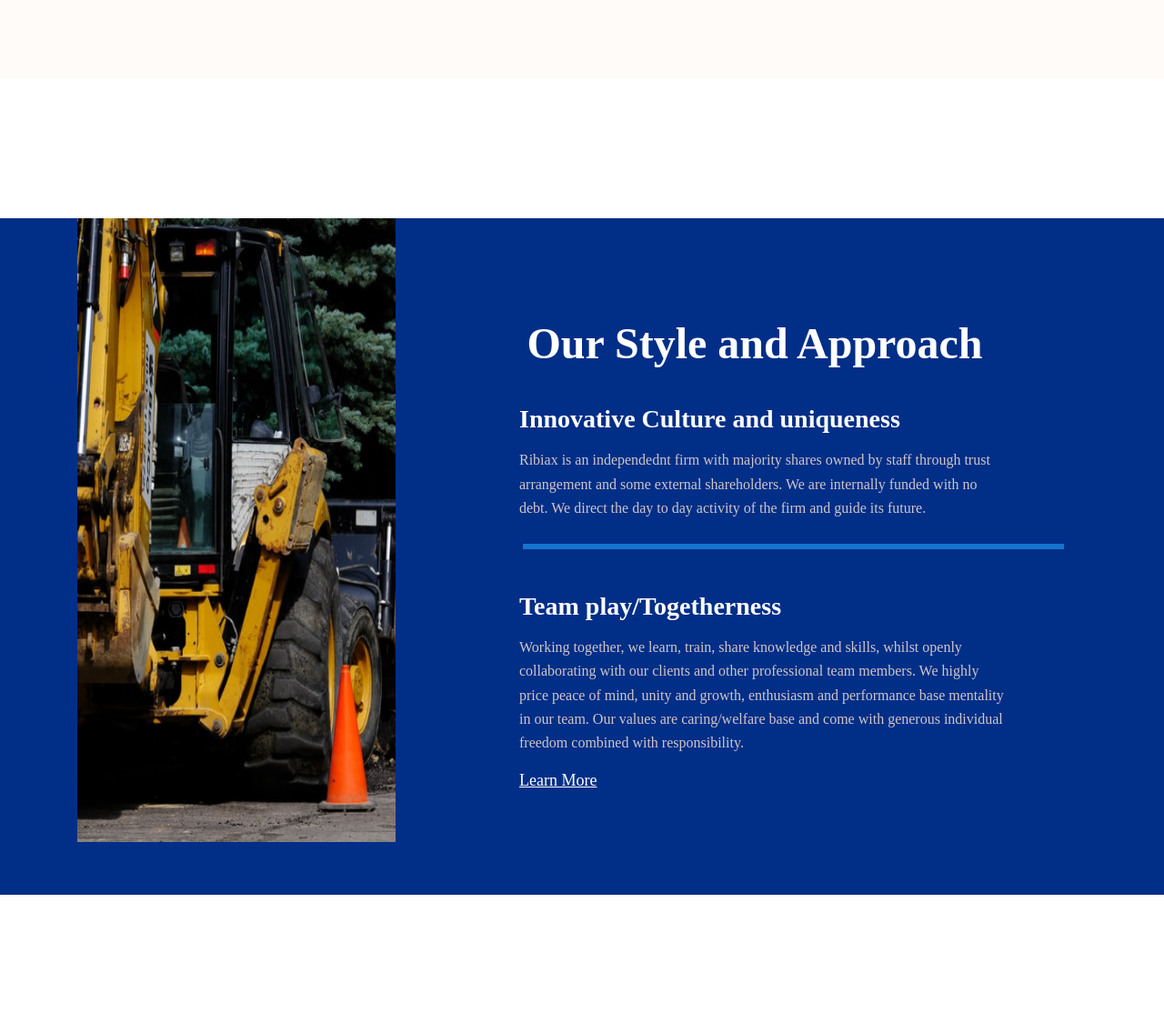
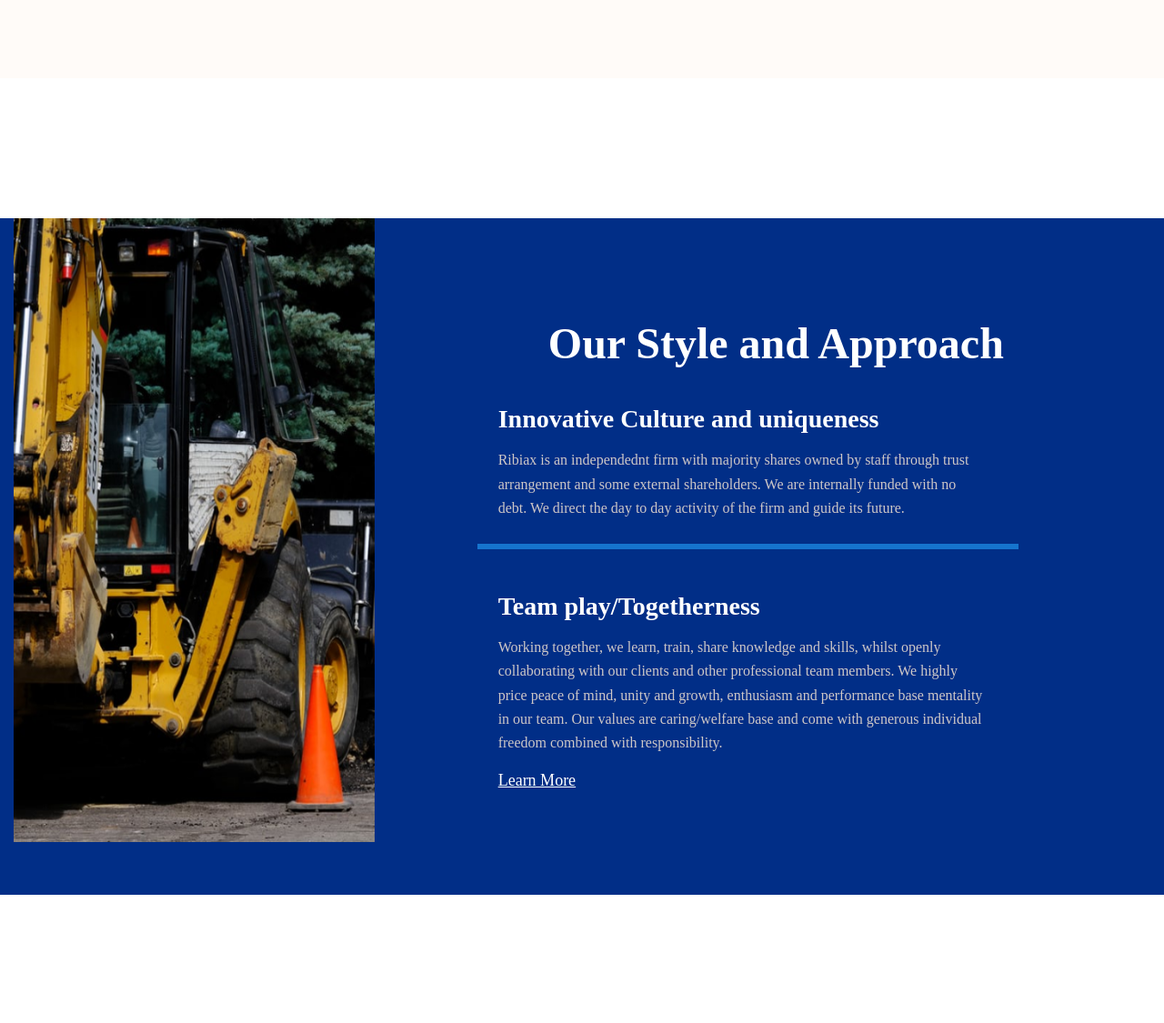
Before and after one commit to EbukaPeter55/ebukapeter55.github.io-ribiax-engr-website, a PHP site: page /landing.html in a window 1280 px wide. Shown: the part 2774-3899 px from the top of the page at 91% size. Run offline with PHP 8.4, Linux system fonts and the light colour scheme; some libraries are stand-ins or nearby versions; some web fonts are replaced.

Commit message:
fixed some bugs on the landing page, remaining the footer, the hero section animation and some minor responsive bugs

```diff
--- a/landing.html
+++ b/landing.html
@@ -97,8 +97,7 @@
     </div>
   </section>
 <!-- Services section -->
-<section>
-  <div class="container-fluid services">
+<section class="container-fluid services">
     <div class="container services-content">
     <h2>We provide the best services<br> in construction.</h2>
     <p>We have developed a high level of expertise in a number of related fields<br>
@@ -168,14 +167,12 @@
         </div>
       </div>
   </div>
-  </div>
 </section>
 <!-- End of services section -->
 
 <!-- Style and Approach -->
 <section>
-  <div class="style">
- <div class="container con">
+  <div class="style container-fluid">
   <div class="row">
     <div class="col-md-4 col col-sm-3 col-lg-4 hel">
    <img src="image/civil-engr-background-2.png" alt="helmet" class="img-fluid">
@@ -196,7 +193,6 @@
       <a href="about-style-approach.html">Learn More</a>
     </div>
   </div>
- </div>
   </div>
  </section>
 <!-- End of style and approach -->
@@ -344,7 +340,7 @@
 
  <!-- Advantage section -->
  <section>
-  <div class="container adv">
+  <div class="container-fluid adv">
     <div class="row justify-content-center">
       <div class="left">
        <img src="image/eng-helmet.png" alt="helmet image" class="img-fluid">
@@ -477,8 +473,7 @@
 
   <!-- Footer section -->
 <footer>
-  <div class="foot">
-  <div class="container-fluid">
+  <div class="container-fluid space-check">
     <div class="row justify-content-center">
       <div class="col left-column">
         <p><a href="about.html">About us</a></p>
@@ -518,7 +513,7 @@
            </div>
       </div>
     </div>
-    <div class="row  copy">
+    <div class="copy">
       <p>Copyright 2020 Ribiax Engineering Limited</p>
       <p second>All rights reserved worldwide</p>
     </div>
@@ -527,7 +522,6 @@
     <a data-toggle="tooltip" data-placement="top" title="Scroll to top!" href="#sect">
       <button>Top</button>
     </a>
-  </div>
   </div>
  </footer>
 </main>
--- a/styles/index/index.css
+++ b/styles/index/index.css
@@ -406,7 +405,6 @@ main .services .services-content .row .w-card .card p[s-card-content] {
 }
 
 main .style {
-  max-width: 1523px;
   height: 744px;
   margin-top: 149px;
   background: #012E87;
@@ -447,7 +445,7 @@ main .style .top-head-1 p {
 }
 
 main .style .top-head-1 img {
-  margin-left: 15%;
+  margin-left: 10.1%;
 }
 
 main .style .top-head-1 a {
--- a/styles/index/index.scss
+++ b/styles/index/index.scss
@@ -386,7 +386,6 @@ main{
 
 //   Services section
 .services{
-    max-width: 1523px;
     height: 1323px;
     background: #FFFBF8;
     // margin-top: 113px;
@@ -459,7 +458,6 @@ main{
 
 // Styles and approach
 .style{
-    max-width: 1523px;
     height: 744px;
     margin-top: 149px;
     background: #012E87;
@@ -498,7 +496,7 @@ main{
             font-weight: lighter;
         }
         img{
-            margin-left: 15%;
+            margin-left: 10.1%;
         }
         a{
             font-family: 'Muli';
@@ -592,7 +590,6 @@ main{
 
 // Advantage section
 .adv{
-    max-width: 1523px;
     height: 744px;
     top: 5041px;
     background: #1574CE;
@@ -776,7 +773,6 @@ main{
 }
 // Newsletter section styles
 .newsletter{
-    max-width: 1523px;
     height: 621px;
     background: #1E4CA9;
     margin-top: 143px;
@@ -835,11 +831,10 @@ main{
 }
 // Footer
 footer{
-    .foot{
-        max-width: 1523px;
-        height: 422px;
-        background: #012E87;
-        padding-top: 82px;
+    height: 422px;
+    background: #012E87;
+    padding-top: 82px;
+    margin: 0!important;
         .scrol{
             margin-left: 50%;
             margin-top: 1%;
@@ -883,7 +878,7 @@ footer{
         color: #FFFFFF;
         }
         .copy {
-        max-width: 1523px;
+        width: 100%;
         height: 69px;
         background: #002878;
         margin-top: 40px;
@@ -892,6 +887,9 @@ footer{
         flex-wrap: wrap;
         justify-content: center;
         align-items: center;
+        padding: 0!important;
+        margin-left: 0!important;
+        margin-right: 0!important;
         p{
         //  margin-top: 20px;
         }
@@ -899,7 +897,6 @@ footer{
             margin-left: 10%;
         }
          }
-    }
 }
 }
 
```
Also changed, not shown: other parts of styles/index/index.css (+16 -16 lines), 1 other file.
